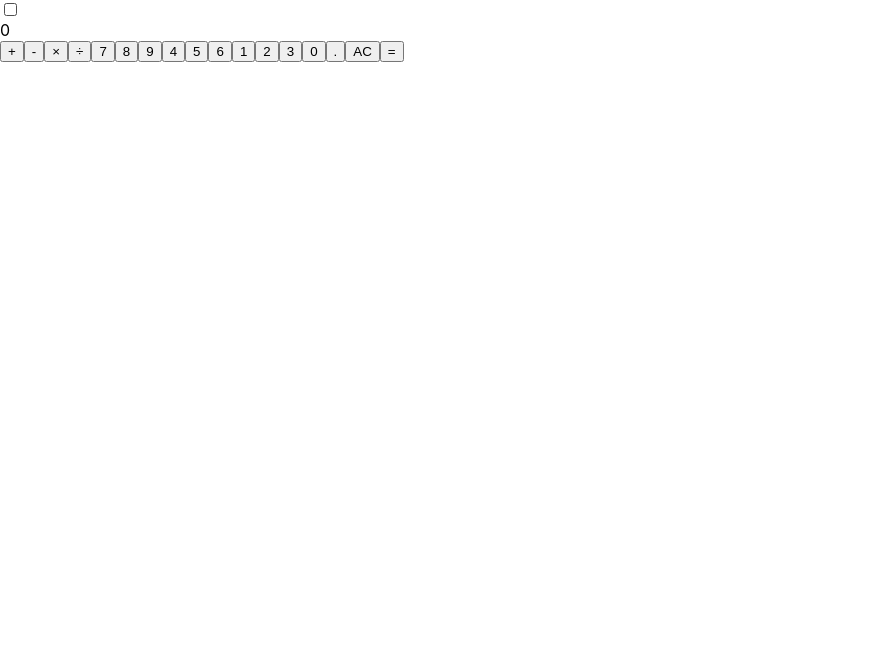
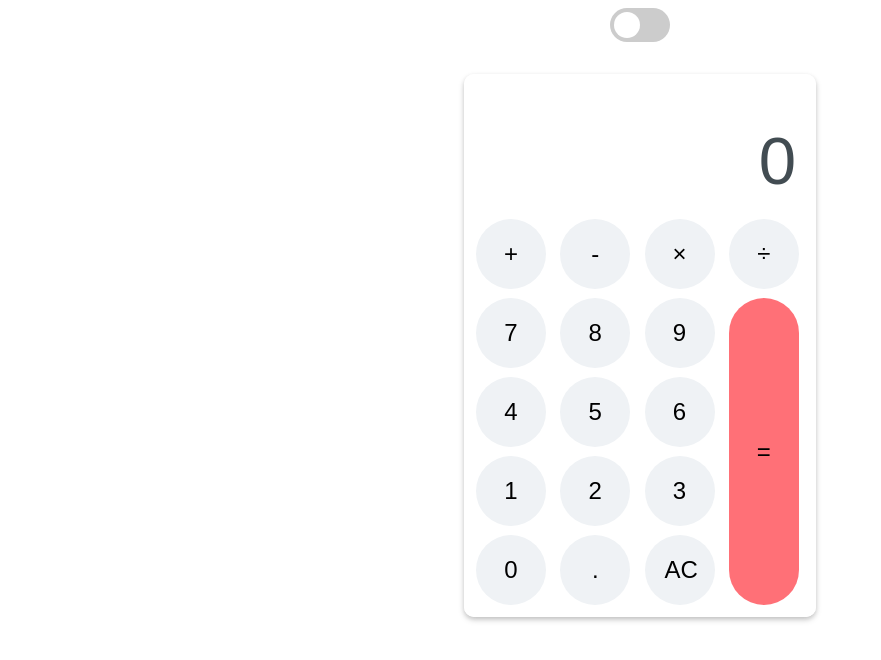
Before and after one commit to romel-oldst/calc_app, a React (Create React App) app: page / in a window 1280 px wide. Shown: the top 660 px of the page, without its empty margins (0-881 px from the left). Built offline with nearby package versions, Linux system fonts and the light colour scheme.

Commit message:
Add changes to the index css file

```diff
--- a/src/index.css
+++ b/src/index.css
@@ -1,13 +1,135 @@
-body {
-  margin: 0;
-  font-family: -apple-system, BlinkMacSystemFont, 'Segoe UI', 'Roboto', 'Oxygen',
-    'Ubuntu', 'Cantarell', 'Fira Sans', 'Droid Sans', 'Helvetica Neue',
-    sans-serif;
-  -webkit-font-smoothing: antialiased;
-  -moz-osx-font-smoothing: grayscale;
+.App {
+  font-family: sans-serif;
+  text-align: center;
+}
+.calculator {
+  border-radius: 10px;
+  box-shadow: 0px 3px 6px 0px rgba(0, 0, 0, 0.15),
+    0px 2px 4px 0px rgba(0, 0, 0, 0.12);
+  margin-inline-start: auto;
+  margin-inline-end: auto;
+  margin-block-start: 2em;
+  max-inline-size: 22rem;
+  overflow: hidden;
+  color: hsl(202, 11%, 29%);
+}
+.calculator__output {
+  background: hsl(255, 100%, 100%);
+  font-size: 4.2rem;
+  padding-block-start: 3rem;
+  padding-block-end: 0.5rem;
+  padding-inline-end: 1.25rem;
+  text-align: end;
+}
+.calculator__keys {
+  display: grid;
+  grid-template-columns: repeat(4, 1fr);
+  grid-gap: 1px;
+  background: hsl(255, 100%, 100%);
+  padding: 0.5rem;
+}
+.calculator__key {
+  background: hsl(210, 25%, 95%);
+  border: none;
+  padding-block-start: 1rem;
+  padding-block-end: 1rem;
+  padding-inline-end: 1.25rem;
+  padding-inline-start: 1.25rem;
+  font-size: 1.5rem;
+  /* Playful Styles */
+  inline-size: 70px;
+  block-size: 70px;
+  margin: 0.25rem;
+  border-radius: 40px;
+}
+.calculator__key:active,
+.calculator__key:focus {
+  box-shadow: 0 0 8px 0 rgba(0, 0, 0, 0.3) inset;
+  outline: none;
+}
+.calculator__key--operator {
+  background: hsl(208, 25%, 86%);
+}
+.calculator__key--operator:active {
+  background: hsl(208, 24%, 80%);
+}
+.calculator__key--enter {
+  grid-column: 4 / 5;
+  grid-row: 2 / span 4;
+  background: hsl(357, 100%, 72%);
+  height: auto;
 }
 
-code {
-  font-family: source-code-pro, Menlo, Monaco, Consolas, 'Courier New',
-    monospace;
+.calculator__output__dark {
+  background: hsl(207, 19%, 61%); /* Change the background to a dark gray */
 }
+.calculator__keys__dark {
+  background: hsl(207, 19%, 61%); /* Change the background to a dark gray */
+}
+.calculator__key__dark {
+  background: hsl(206, 14%, 41%); /* Change the keys to a darker gray */
+  color: hsl(255, 100%, 100%); /* Change the text color to white */
+}
+
+/* The switch - the box around the slider */
+.switch {
+  position: relative;
+  display: inline-block;
+  width: 60px;
+  height: 34px;
+}
+
+/* Hide default HTML checkbox */
+.switch input {
+  opacity: 0;
+  width: 0;
+  height: 0;
+}
+
+/* The slider */
+.slider {
+  position: absolute;
+  cursor: pointer;
+  top: 0;
+  left: 0;
+  right: 0;
+  bottom: 0;
+  background-color: #ccc;
+  -webkit-transition: 0.4s;
+  transition: 0.4s;
+}
+
+.slider:before {
+  position: absolute;
+  content: "";
+  height: 26px;
+  width: 26px;
+  left: 4px;
+  bottom: 4px;
+  background-color: white;
+  -webkit-transition: 0.4s;
+  transition: 0.4s;
+}
+
+input:checked + .slider {
+  background-color: #2196f3;
+}
+
+input:focus + .slider {
+  box-shadow: 0 0 1px #2196f3;
+}
+
+input:checked + .slider:before {
+  -webkit-transform: translateX(26px);
+  -ms-transform: translateX(26px);
+  transform: translateX(26px);
+}
+
+/* Rounded sliders */
+.slider.round {
+  border-radius: 34px;
+}
+
+.slider.round:before {
+  border-radius: 50%;
+}
```
